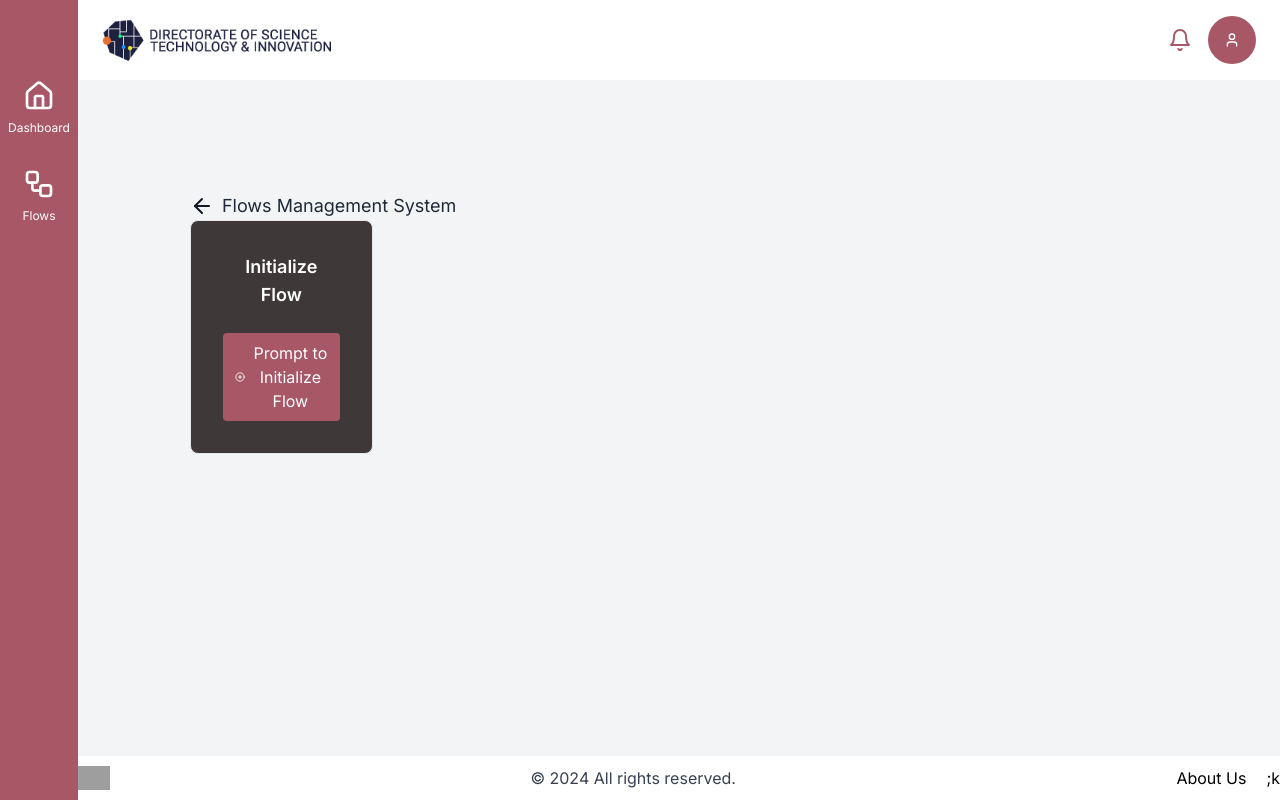
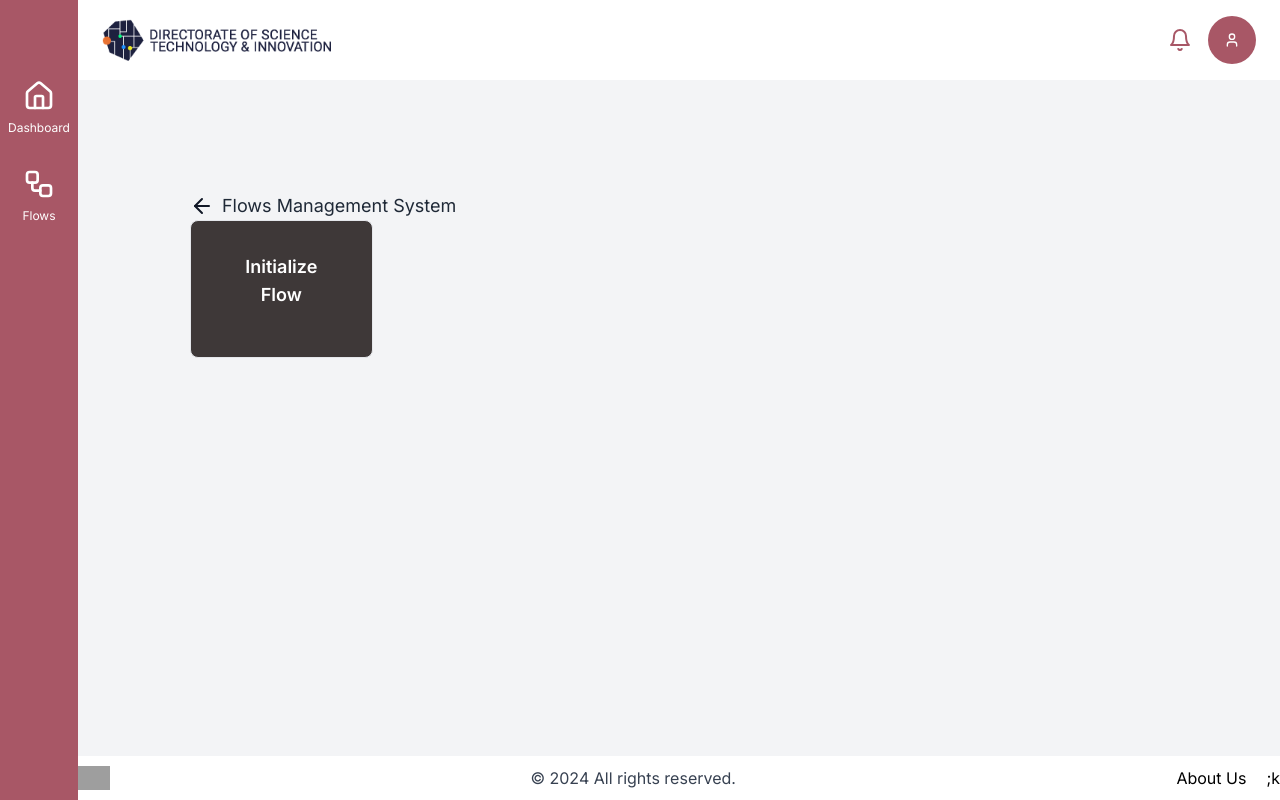
Before and after one commit to dsti-sl/e-referral, a Next.js app: page /flows/flowcanvas in a window 1280 px wide. Built offline with nearby package versions, Linux system fonts and the light colour scheme; grey boxes are pictures that could not be loaded.

Commit message:
Remove Add Prompt of the last column

```diff
--- a/src/app/flows/flowcanvas/page.tsx
+++ b/src/app/flows/flowcanvas/page.tsx
@@ -253,7 +253,7 @@ const FlowCanvas: React.FC = () => {
                       className={`group relative cursor-pointer rounded-lg p-2 ${
                         flowPath.includes(node.id as string)
                           ? 'bg-erefer-light'
-                          : 'hover:bg-erefer-rose'
+                          : 'px-8 hover:bg-erefer-rose'
                       }`}
                       onClick={() =>
                         handleNodeClick(column.id, node.id as string)
@@ -264,11 +264,11 @@ const FlowCanvas: React.FC = () => {
                           {node.priority && <span>{node.priority}. </span>}
                           {node.name}
                         </div>
-                        <div className="absolute right-2 top-2 mt-1 hidden space-x-2 border-gray-300 group-hover:flex">
-                          <EditIcon
+                        <div className="absolute right-2 top-2 mt-1 hidden cursor-pointer space-x-2 border-gray-300 group-hover:flex">
+                          {/* <EditIcon
                             className="h-5 w-5 cursor-pointer"
                             onClick={() => handleEdit(node)}
-                          />
+                          /> */}
                           <Trash2Icon
                             className="h-5 w-5 cursor-pointer"
                             onClick={(e) => {
@@ -292,8 +292,7 @@ const FlowCanvas: React.FC = () => {
                   Custom feedback enabled
                 </div>
               )}
-
-              {column.isActive && columns.length <= 5 && (
+              {column.isActive && colIndex < currentColumnIndex && (
                 <Button
                   onClick={() => {
                     setNodeToEdit(null);
```
